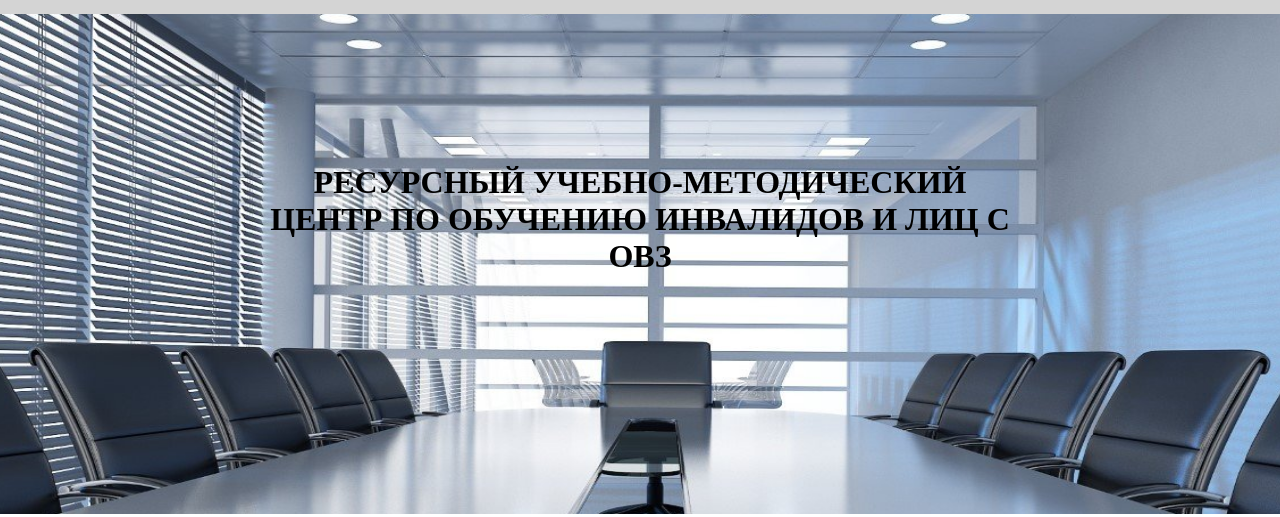
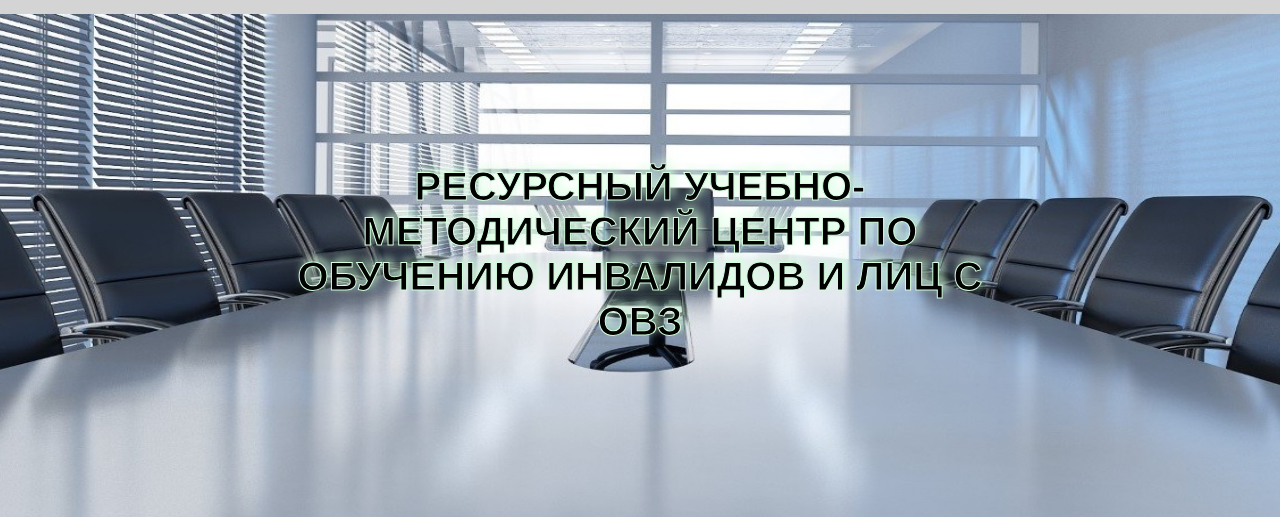
Before and after one commit to Cinnapik/RUMC, a plain HTML site: page index.html in a window 1280 px wide. Shown: the part 66-583 px from the top of the page. Drawn offline with Linux system fonts and the light colour scheme.

Commit message:
Add files via upload

```diff
--- a/RUMC.css
+++ b/RUMC.css
@@ -148,7 +148,7 @@ body{
   }
 
   #toggle:checked + .hamburger + .nav {
-    top: -20px;
+    top: -25px;
     transform: scale(1);
     transition: 0.2s;
   }
@@ -255,6 +255,7 @@ footer {
         display: none;
 
     }
+
 
 #phone1{
     float: none;
@@ -435,16 +436,26 @@ footer {
 /*--------------------------------*/
 
 .PYMC{
-  background-image: url(./ICONS/offic.jpg);
+  background-image: url(./ICONS/officee.jpg);
   background-size: 2180px 1055px;
   background-position: center;
   width: 100%;
-  background-color: #337AB7;
-  height: 500px;
+  height: 600px;
   background-color: grey;
+  background-attachment:fixed;
+
 }
 .PYMC h1{
     padding: 150px 20% 0px;
     margin:0;
     text-align: center;
+  font-family: 'Montserrat', Helvetica, sans-serif;
+  text-shadow:4px -4px 10px rgb(212, 255, 221); color:rgb(0, 0, 0);
+  -webkit-text-stroke: 1px rgb(212, 255, 221) ;
+  font-size: 40px;
 }
+@media screen and (max-width:1010px) {
+  .PYMC h1{
+      font-size: 25px;
+  }
+}
```
Also changed, not shown: ICONS/officee.jpg (added).
